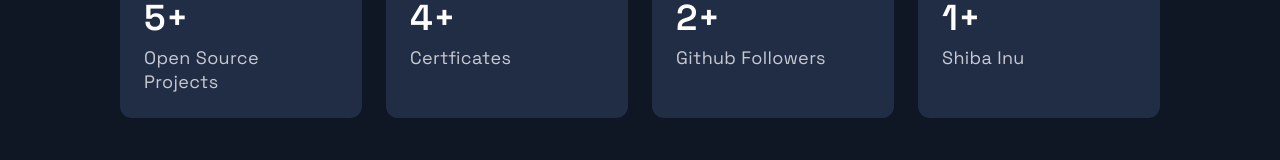
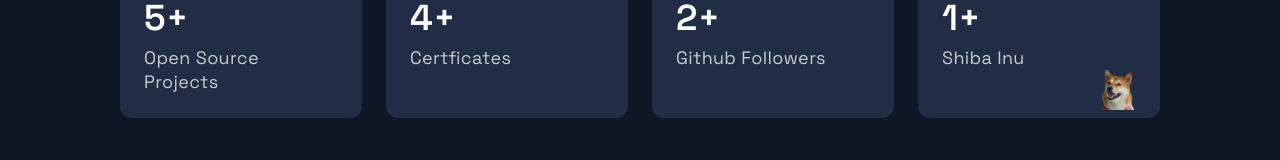
Before and after one commit to Milton3000/NextJS-Portfolio, a Next.js app: page / in a window 1280 px wide. Shown: the part 3470-3630 px from the top of the page. Built offline with nearby package versions, Linux system fonts and the light colour scheme.

Commit message:
Added Luna Image in Accomplishments

```diff
--- a/src/components/Acomplishments/Acomplishments.js
+++ b/src/components/Acomplishments/Acomplishments.js
@@ -1,15 +1,13 @@
 import React from 'react';
-
 import { Section, SectionDivider, SectionTitle } from '../../styles/GlobalComponents';
 import { Box, Boxes, BoxNum, BoxText } from './AcomplishmentsStyles';
-
 
 // Can move to constants folder later, but it's quite short.
 const data = [
   { number: 5, text: 'Open Source Projects'},
   { number: 4, text: 'Certficates', },
   { number: 2, text: 'Github Followers', },
-  { number: 1, text: 'Shiba Inu', }
+  { number: 1, text: 'Shiba Inu', icon: '/images/luna.png' } // Changed the icon filename to 'luna.png'
 ];
 
 const Acomplishments = () => (
@@ -24,6 +22,7 @@ const Acomplishments = () => (
             {card.number}+
           </BoxNum>
           <BoxText>{card.text}</BoxText>
+          {index === data.length - 1 && card.icon && <img src={card.icon} alt="luna" style={{ maxWidth: '40px', maxHeight: '40px', marginLeft: '160px' }} />} {/* Add this line to conditionally render the image and set its maximum width and height */}
         </Box>
       ))}
     </Boxes>
```
Also changed, not shown: public/images/luna.png (added), public/images/luna2.png (added). Lines whose indentation alone changed are shown as unchanged.
